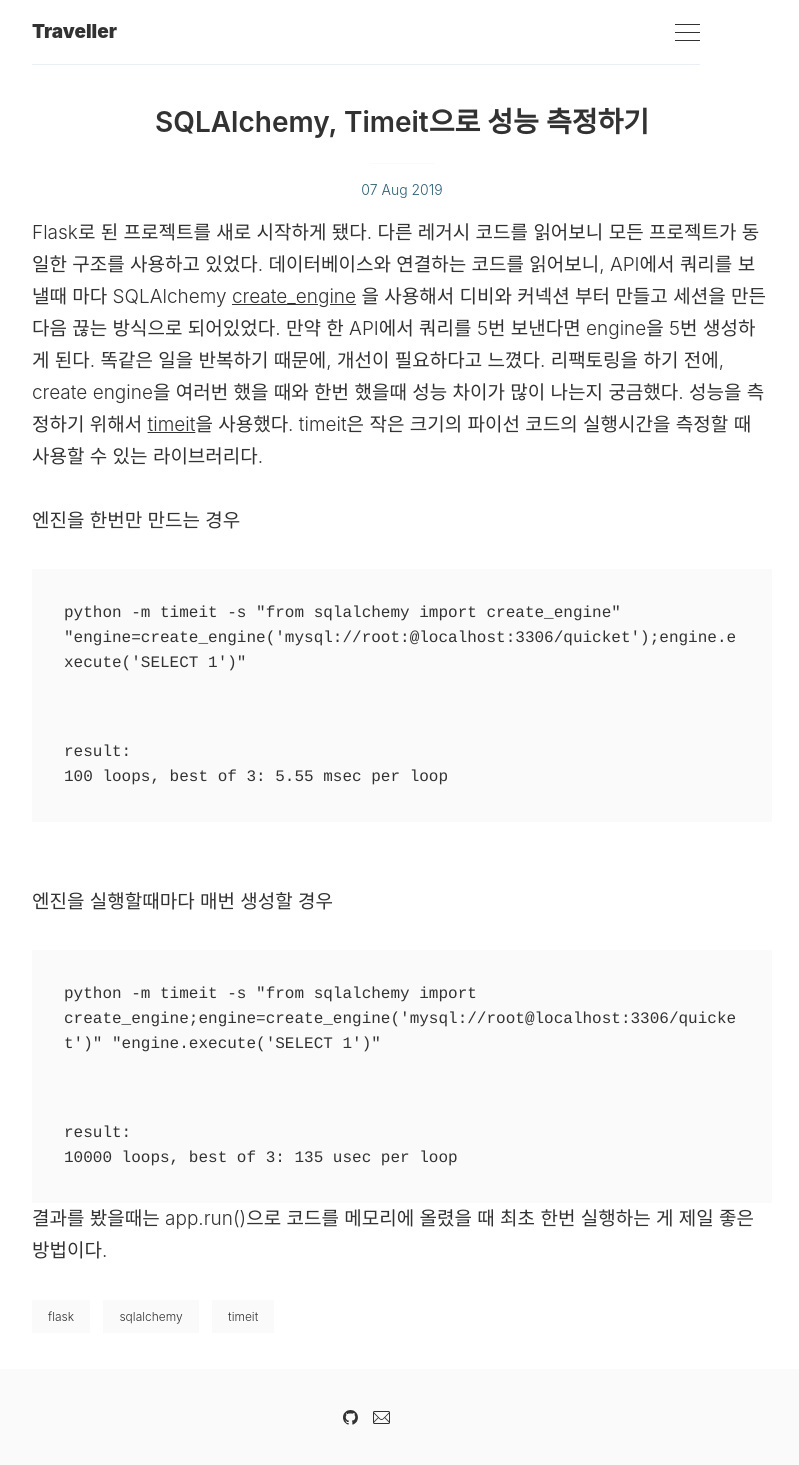
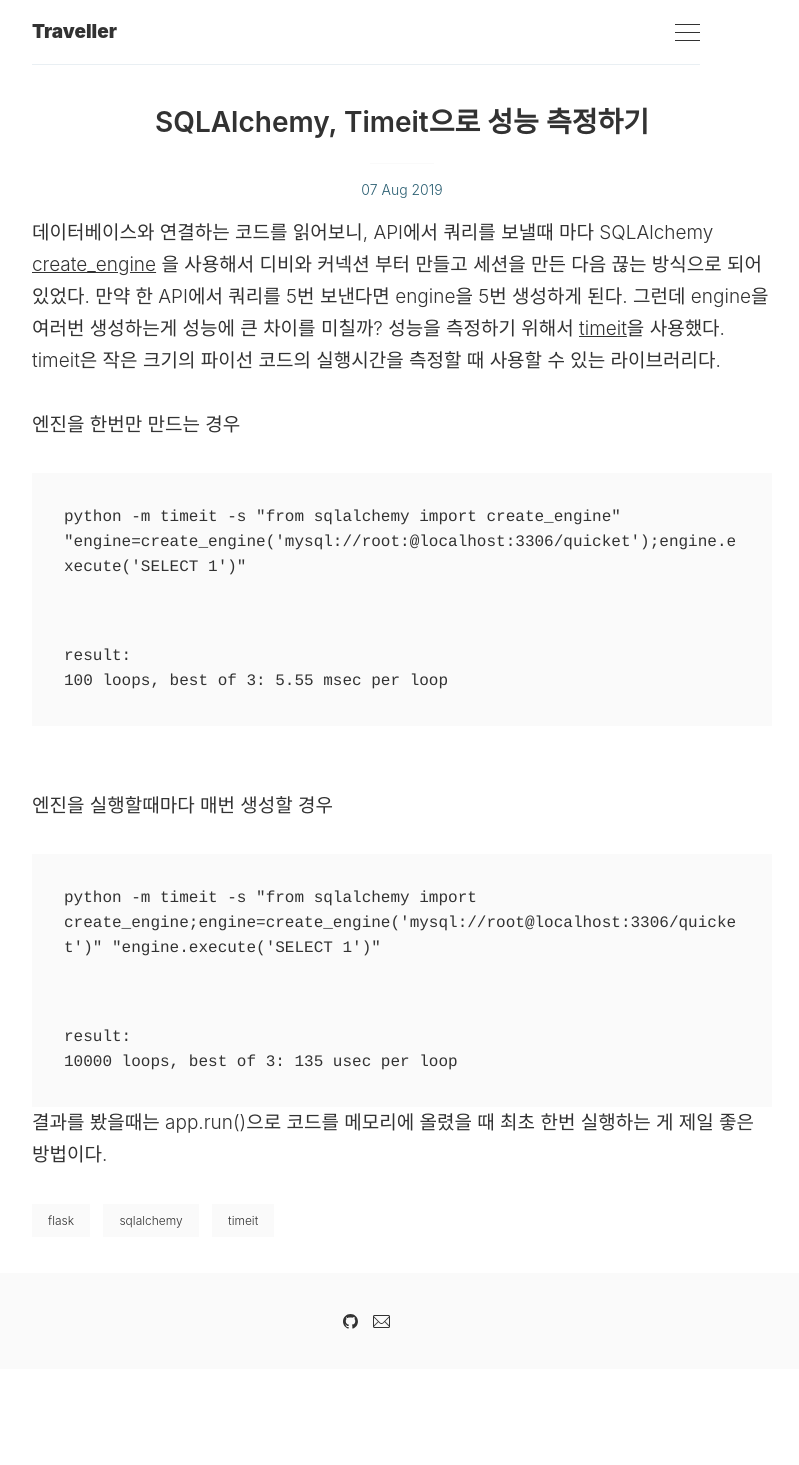
Before and after one commit to suhyunbaik/suhyunbaik.github.io, a Jekyll site: the page built from _posts/2019-08-07-sqlalchemy-create-engine.markdown, in a window 1280 px wide. Shown: the whole page, without its empty margins (274-1073 px from the left). Built offline with Jekyll 4.4.1, drawn with Linux system fonts in a browser that asks for light colours; after the commit the page ends 1369 px from its top, so only the background shows below that.

Commit message:
Feat: edit article

```diff
--- a/_posts/2019-08-07-sqlalchemy-create-engine.markdown
+++ b/_posts/2019-08-07-sqlalchemy-create-engine.markdown
@@ -3,8 +3,8 @@ layout: post
 title: SQLAlchemy, Timeit으로 성능 측정하기
 tags: [flask, sqlalchemy, timeit]
 ---
-Flask로 된 프로젝트를 새로 시작하게 됐다. 다른 레거시 코드를 읽어보니 모든 프로젝트가 동일한 구조를 사용하고 있었다. 데이터베이스와 연결하는 코드를 읽어보니, API에서 쿼리를 보낼때 마다 SQLAlchemy [create_engine](https://docs.sqlalchemy.org/en/13/core/engines.html) 을 사용해서 디비와 커넥션 부터 만들고 세션을 만든 다음 끊는 방식으로 되어있었다.
-만약 한 API에서 쿼리를 5번 보낸다면 engine을 5번 생성하게 된다. 똑같은 일을 반복하기 때문에, 개선이 필요하다고 느꼈다. 리팩토링을 하기 전에, create engine을 여러번 했을 때와 한번 했을때 성능 차이가 많이 나는지 궁금했다.
+데이터베이스와 연결하는 코드를 읽어보니, API에서 쿼리를 보낼때 마다 SQLAlchemy [create_engine](https://docs.sqlalchemy.org/en/13/core/engines.html) 을 사용해서 디비와 커넥션 부터 만들고 세션을 만든 다음 끊는 방식으로 되어있었다.
+만약 한 API에서 쿼리를 5번 보낸다면 engine을 5번 생성하게 된다. 그런데 engine을 여러번 생성하는게 성능에 큰 차이를 미칠까?
 성능을 측정하기 위해서 [timeit](https://docs.python.org/3/library/timeit.html)을 사용했다. timeit은 작은 크기의 파이선 코드의 실행시간을 측정할 때 사용할 수 있는 라이브러리다.
 
 
```
